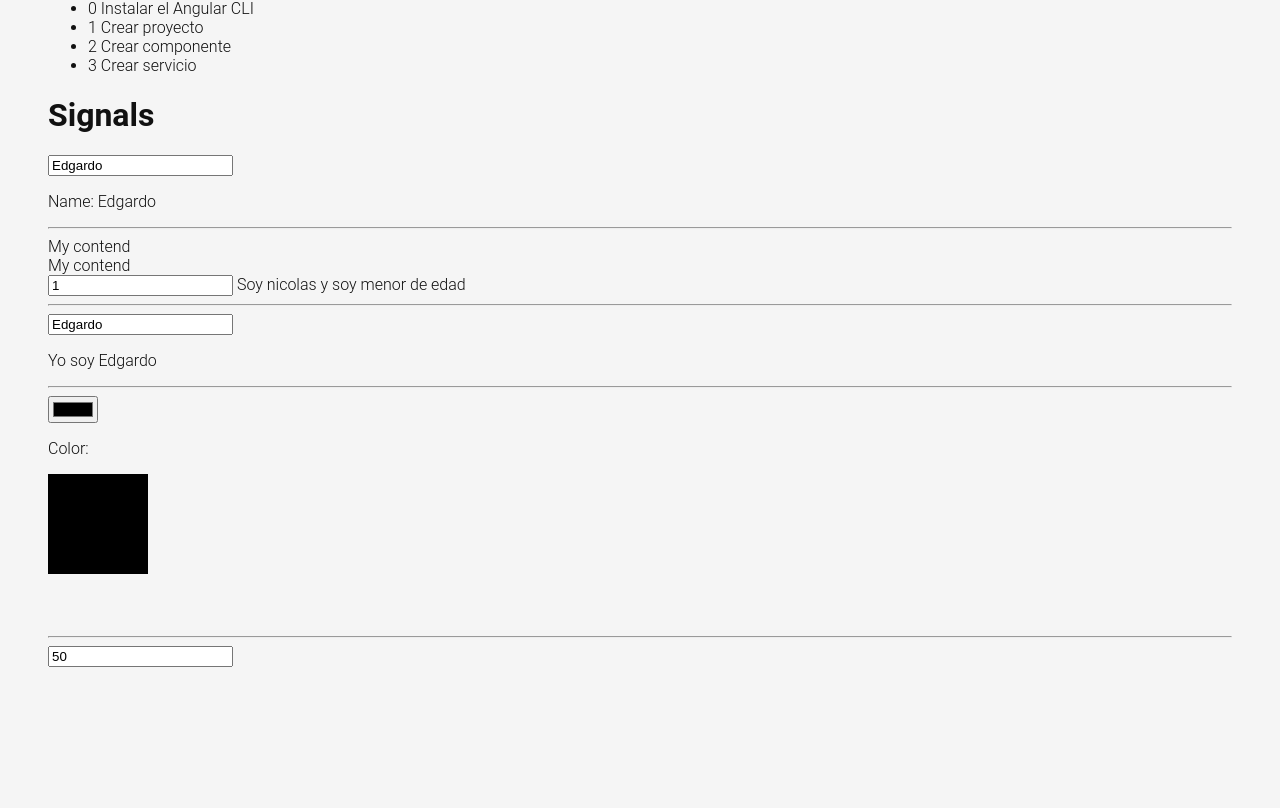
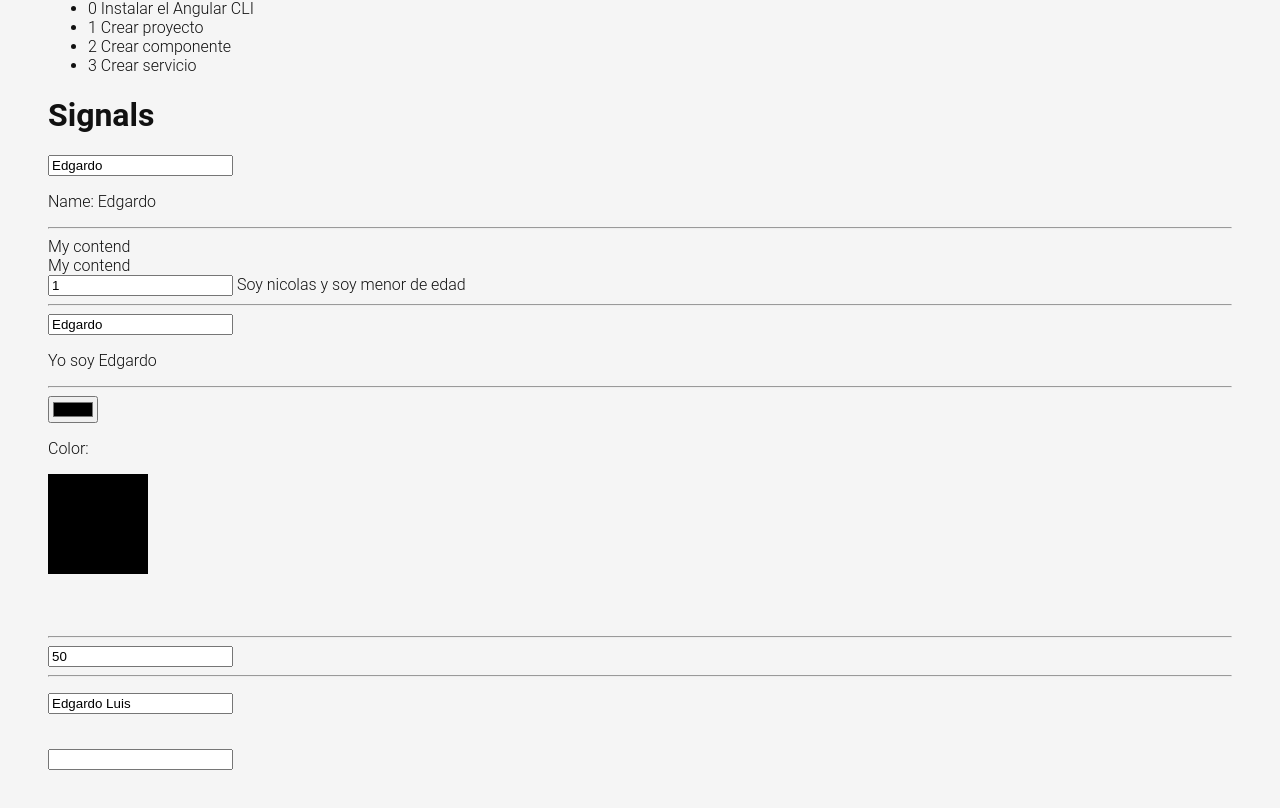
Before and after one commit to EdgardoLuisJimenez/todo-app-angular, an Angular app: page /labs in a window 1280 px wide. Shown: the part 1073-1881 px from the top of the page. Before the commit the page ends 1788 px from the top, so only its background shows below. Built offline with nearby package versions, Linux system fonts and the light colour scheme.

Commit message:
Clases on Angular

```diff
--- a/src/app/pages/home/home.component.html
+++ b/src/app/pages/home/home.component.html
@@ -17,7 +17,10 @@
     <!-- This section should be hidden by default and shown when there are todos -->
     <section class="main">
       <ul class="todo-list">
-        <li *ngFor="let task of tasks(); index as i">
+        <li
+          [class.completed]="task.completed"
+          *ngFor="let task of tasks(); index as i"
+        >
           <div class="view">
             <input
               class="toggle"
@@ -29,14 +32,6 @@
             <button class="destroy" (click)="deleteTask(i)"></button>
           </div>
           <input class="edit" value="Buy a unicorn" />
-        </li>
-        <li class="completed">
-          <div class="view">
-            <input class="toggle" type="checkbox" checked />
-            <label>Learn JavaScript</label>
-            <button class="destroy"></button>
-          </div>
-          <input class="edit" value="Learn JavaScript" />
         </li>
         <!--
         <li>
--- a/src/app/pages/labs/labs.component.css
+++ b/src/app/pages/labs/labs.component.css
@@ -6,3 +6,13 @@
   display: block;
   background-color: red;
 }
+.message-error {
+  background-color: red;
+  color: white;
+  opacity: 0;
+  transition: all linear 0.5s;
+}
+
+.message-error.show {
+  opacity: 1;
+}
--- a/src/app/pages/labs/labs.component.html
+++ b/src/app/pages/labs/labs.component.html
@@ -69,4 +69,17 @@
   <hr />
   <input type="number" [formControl]="widthCtrl" />
   <span class="box" [style.width.px]="widthCtrl.value"></span>
+  <hr />
+  <p>
+    <input type="text" [formControl]="nameCtrl" /> <br />
+    <span
+      class="message-error"
+      [class.show]="nameCtrl.invalid && nameCtrl.touched"
+    >
+      Nombre invalido</span
+    >
+  </p>
+  <p>
+    <input type="text" />
+  </p>
 </div>
--- a/src/app/pages/labs/labs.component.ts
+++ b/src/app/pages/labs/labs.component.ts
@@ -1,6 +1,6 @@
 import { CommonModule } from '@angular/common';
 import { Component, signal } from '@angular/core';
-import { FormControl, ReactiveFormsModule } from '@angular/forms';
+import { FormControl, ReactiveFormsModule, Validators } from '@angular/forms';
 
 @Component({
   selector: 'app-labs',
@@ -31,6 +31,10 @@
   colorCtrl = new FormControl();
   widthCtrl = new FormControl(50, {
     nonNullable: true,
+  });
+  nameCtrl = new FormControl('Edgardo Luis', {
+    nonNullable: true,
+    validators: [Validators.required, Validators.minLength(3)],
   });
 
   constructor() {
```
